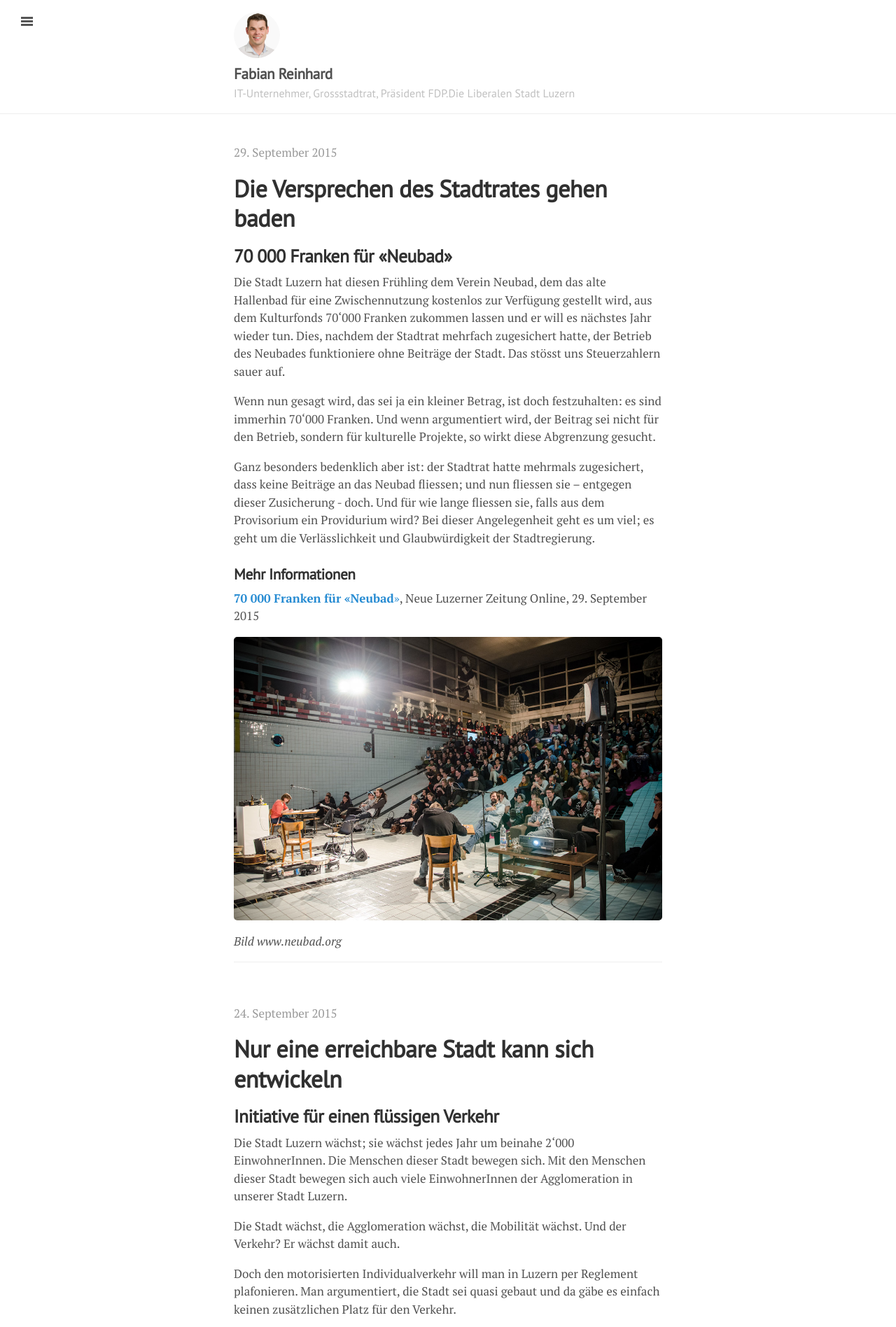
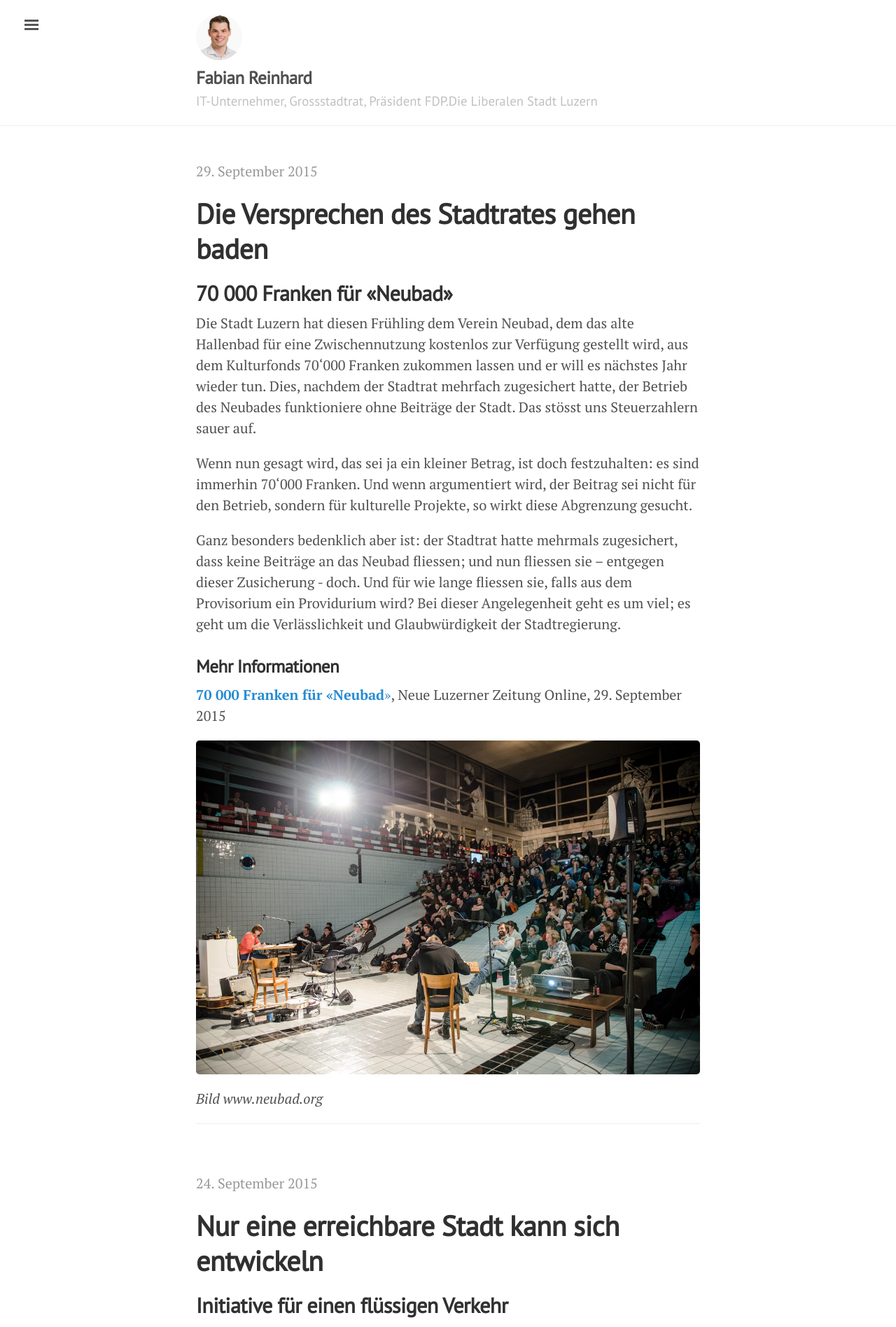
Before and after one commit to freinhard/freinhard.github.io, a Jekyll site: the page built from index.html, in a window 1280 px wide. Shown: the top 1896 px of the page at 70% size. Built offline with Jekyll 4.4.1, drawn with Linux system fonts in a browser that asks for light colours; the list of posts is cut into pages by our own code.

Commit message:
Base font size

```diff
--- a/public/css/custom.css
+++ b/public/css/custom.css
@@ -1,6 +1,12 @@
 html {
-  font-size: 17px;
+  font-size: 18px;
   line-height: 1.5;
+}
+
+@media (min-width: 38em) {
+  html {
+    font-size: 20px;
+  }
 }
 
 .masthead-title img {
```
